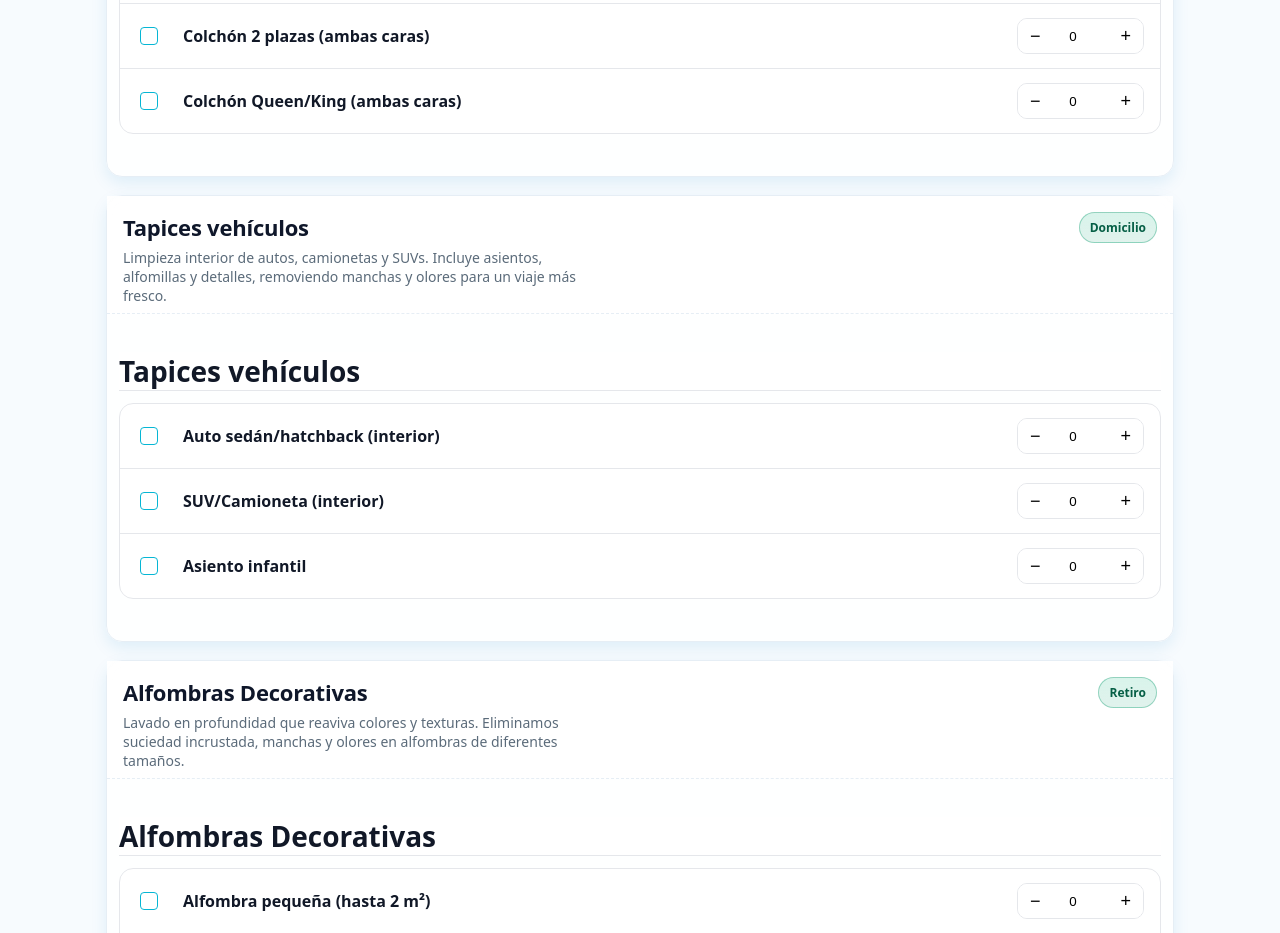
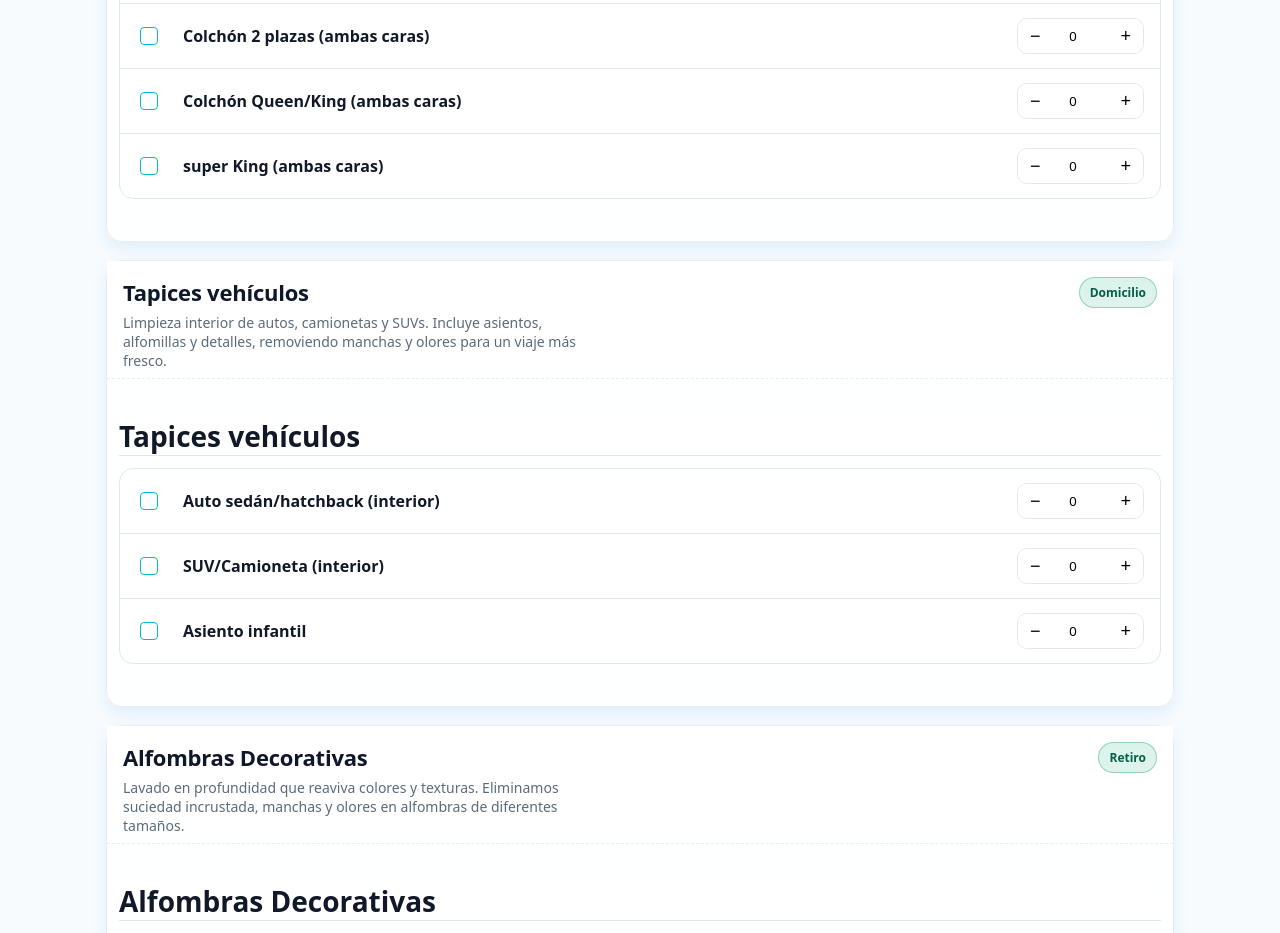
Before and after one commit to vitoxone/limpiabien, a Next.js app: page / in a window 1280 px wide. Shown: the part 1480-2413 px from the top of the page. Built offline with nearby package versions, Linux system fonts and the light colour scheme.

Commit message:
Update catalog.ts

```diff
--- a/data/catalog.ts
+++ b/data/catalog.ts
@@ -37,6 +37,7 @@ export const CATEGORIES: CatalogCategory[] = [
       { id: 'colchon-1.5-plaza', title: 'Colchón 1.5 plaza (ambas cara)', price: 22000 },
       { id: 'colchon-2-plazas', title: 'Colchón 2 plazas (ambas caras)', price: 25000 },
       { id: 'colchon-queen-king', title: 'Colchón Queen/King (ambas caras)', price: 30000 },
+      { id: 'colchon-super-king', title: 'super King (ambas caras)', price: 40000 },
     ],
   },
   {
```
